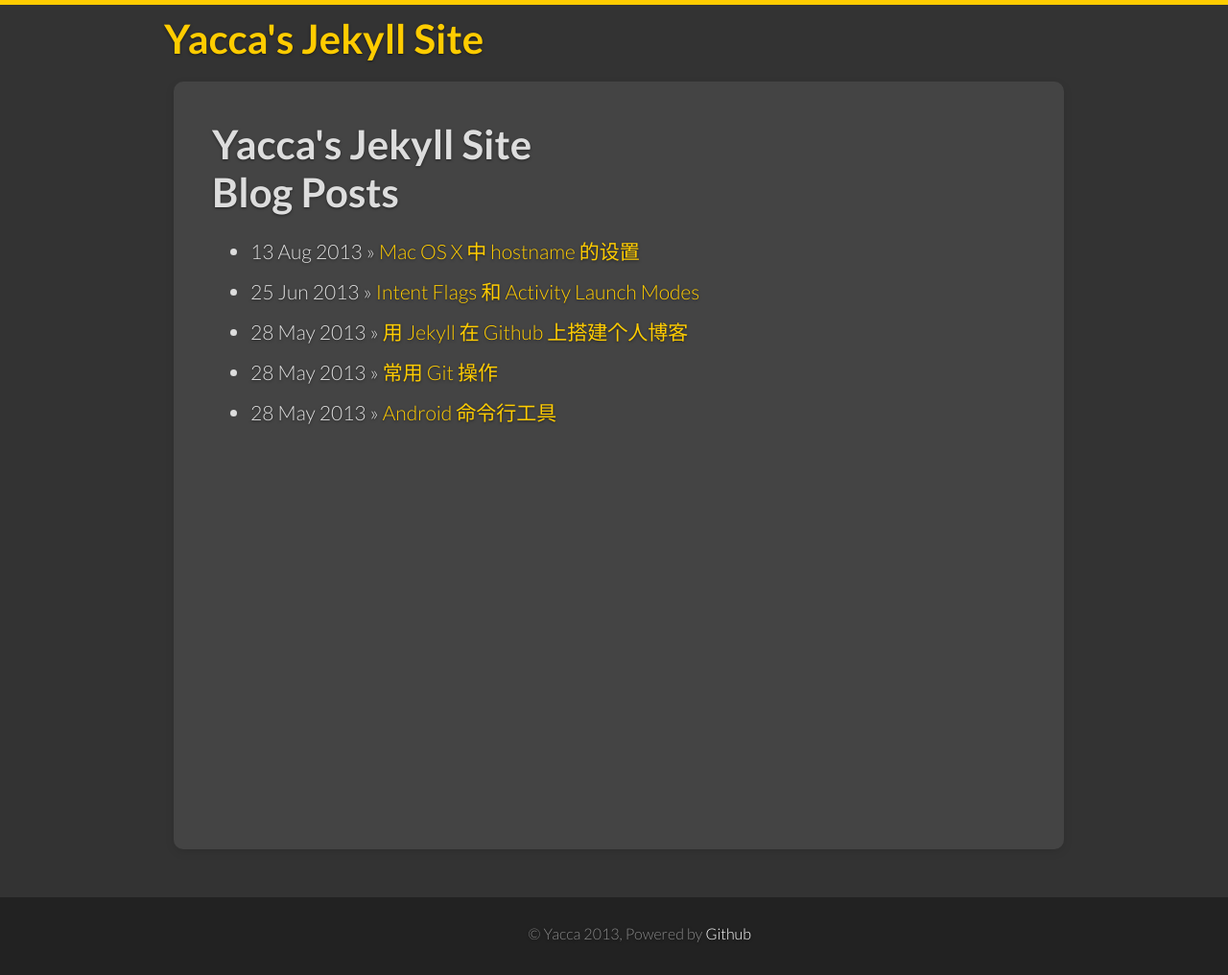
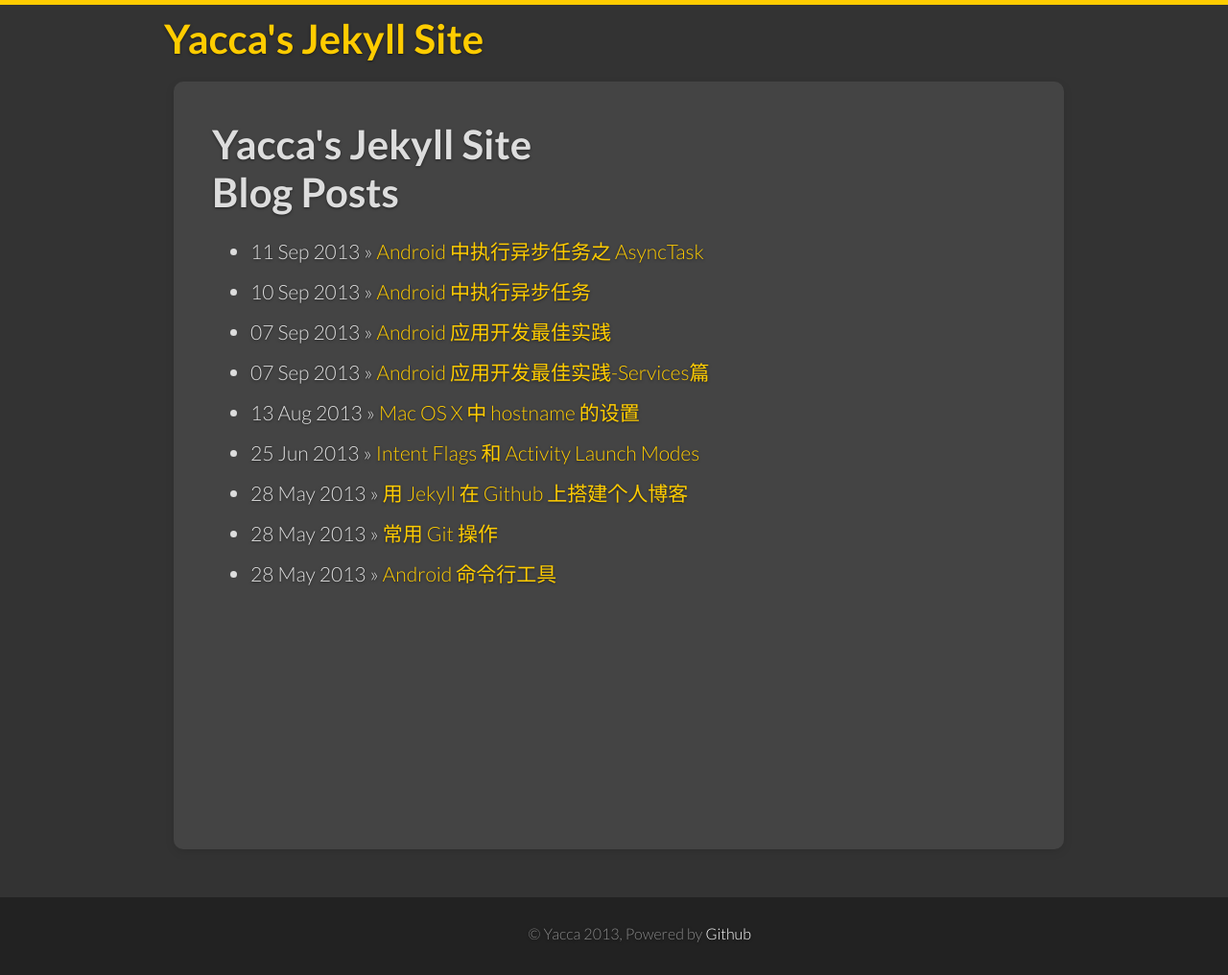
Before and after one commit to yacca/yacca.github.io, a Jekyll site: the page built from index.html, in a window 1280 px wide. Shown: the whole page at 96% size. Built offline with Jekyll 4.4.1, drawn with Linux system fonts in a browser that asks for light colours; some web fonts are replaced; some of the changed lines change nothing that is shown.

Commit message:
add some android related posts

```diff
--- /dev/null
+++ b/_posts/2013-09-07-best-practices-android-services.md
@@ -0,0 +1,10 @@
+---
+layout: post
+title: Android 应用开发最佳实践-Services篇
+---
+
++ 应该在 Activity 的 onStart() 和 onStop() 中对 Service 进行 binding 和 unbinding
+
++ 多数情况下，我们只需要在相同的进程中使用 Service 即 local service，而这种情况下和 bound service 通信只要扩展 Binder class。所以扩展 Binder class 是最常用的方式。
+
++ 当需要在单独进程中运行 Service 时，优先选用 Messenger 的方式和 bound service 通信，只有在需要多线程的时候才需要使用 AIDL 的方式。（实际上 Messenger 的底层也利用了 AIDL，但是它将所有请求都放到消息队列里了，避免了多线程，因此比 AIDL 更简单）
--- /dev/null
+++ b/_posts/2013-09-07-best-practices-android.md
@@ -0,0 +1,17 @@
+---
+layout: post
+title: Android 应用开发最佳实践
+---
+
+## FAQ
+1.  这些最佳实践是从哪里来的？
+> 几乎都直接来源于 Android 官方开发文档，这部分自然更权威些。还有少量条目来源于经验总结和对平台的研究。
+
+2.  那为什么还要写这样的最佳实践呢？
+> 开发文档并没有被多数开发者仔细阅读，尤其是包含在其中的关于最佳实践的内容。
+
+3.  为什么开发文档没有被多数开发者仔细阅读？
+> * 对于刚接触 Android 应用开发的人来说，往往只想从其中了解 Android 简单的介绍。然后就开始实践，这时主要参考的是实例，而不是开发文档。
+> * 对于做过几个 Android 应用的“有经验”的开发者来说，往往在通过实践熟悉了 Android 开发之后就没有兴趣再回头去看开发文档。
+
+最佳实践确实是有些经验的开发者比较关心的内容，这里列出最佳实践算是 highlight 出开发文档中的内容。
--- /dev/null
+++ b/_posts/2013-09-10-android-async-tasks.md
@@ -0,0 +1,77 @@
+---
+layout: post
+title: Android 中执行异步任务
+---
+
+
+## 结论
+
+由于人往往容易浮躁，那就先写结论。
+
+
+### 最概括的结论
++ 将一切（可能）耗时的操作都在非主（UI）线程中异步执行;
++ 尽可能以单线程来执行异步任务以简化实现。
+
+
+### 具体的结论
+
+耗时操作分为
++ IO（常见，如数据库，网络）
++ CPU（不常见，耗时的运算）
+
+异步执行任务的解决方案
++ AsyncTask
++ CursorLoader
++ AsyncQueryHandler
++ IntentService
++ 自定义 worker Thread
+
+异步执行任务的 Best Practices
++ 对于数据库的访问（以 ContentProvider 的方式）应该使用 CursorLoader 和 AsyncQueryHandler 来异步执行
++ 对于其他需要伴随用户交互界面的耗时操作通常使用 AsyncTask 来异步执行
++ 对于需要在没有用户交互界面的时候进行的耗时操作可以使用 IntentService
++ 在以上方法都不能满足需求的情况下才考虑用自定义的 Thread 来异步执行任务
+
+
+### 结论背后的细节
+
+异步执行任务方案的细节统计
+
+<table>
+    <tr>
+        <th>Solution</th>
+        <th>Threading</th>
+        <th>Thread Name</th>
+        <th>Cancel Before Start</th>
+        <th>Cancel In Progress</th>
+    </tr>
+    <tr>
+        <td>AsyncTask</td>
+        <td>Single (default)</td>
+        <td>AsyncTask # (1, 2, 3...)</td>
+        <td>true</td>
+        <td>true</td>
+    </tr>
+    <tr>
+        <td>CursorLoader</td>
+        <td>Multiple</td>
+        <td>AsyncTask # (1, 2, 3...)</td>
+        <td>true</td>
+        <td>true</td>
+    </tr>
+    <tr>
+        <td>AsyncQueryHandler</td>
+        <td>Single</td>
+        <td>AsyncQueryHandler</td>
+        <td>true</td>
+        <td>false</td>
+    </tr>
+    <tr>
+        <td>IntentService</td>
+        <td>Single (for each service)</td>
+        <td>IntentService["name"]</td>
+        <td>false</td>
+        <td>false</td>
+    </tr>
+</table>
--- /dev/null
+++ b/_posts/2013-09-11-android-asynctask.md
@@ -0,0 +1,82 @@
+---
+layout: post
+title: Android 中执行异步任务之 AsyncTask
+---
+
+
+## 特性
++ 从 Android API level 3 (Cupcake) 开始支持
++ API level 3 为单线程执行所有 AsyncTask，API level 4 (Donut) 至 API level 10 (Gingerbread) 为多线程，API level 11 (Honeycomb) 及以上默认单线程，可选多线程
++ 直接支持向主线程发布结果（包括进度）
++ 每个 AsyncTask 在开始前和运行中都可以被 cancel
++
+
+由于人往往容易浮躁，那就先写结论。
+
+
+### 最概括的结论
+将一切（可能）耗时的操作都在非主（UI）线程中异步执行;
+尽可能以单线程来执行异步任务以简化实现。
+
+
+### 具体的结论
+
+耗时操作分为
++ IO（常见，如数据库，网络）
++ CPU（不常见，耗时的运算）
+
+异步执行任务的解决方案
++ AsyncTask
++ CursorLoader
++ AsyncQueryHandler
++ IntentService
++ 自定义 worker Thread
+
+异步执行任务的 Best Practices
++ 对于数据库的访问（以 ContentProvider 的方式）应该使用 CursorLoader 和 AsyncQueryHandler 来异步执行
++ 对于其他需要伴随用户交互界面的耗时操作通常使用 AsyncTask 来异步执行
++ 对于需要在没有用户交互界面的时候进行的耗时操作可以使用 IntentService
++ 在以上方法都不能满足需求的情况下才考虑用自定义的 Thread 来异步执行任务
+
+
+### 结论背后的细节
+
+异步执行任务方案的细节统计
+
+<table>
+    <tr>
+        <th>Solution</th>
+        <th>Threading</th>
+        <th>Thread Name</th>
+        <th>Cancel Before Start</th>
+        <th>Cancel In Progress</th>
+    </tr>
+    <tr>
+        <td>AsyncTask</td>
+        <td>Single (default)</td>
+        <td>AsyncTask # (1, 2, 3...)</td>
+        <td>true</td>
+        <td>true</td>
+    </tr>
+    <tr>
+        <td>CursorLoader</td>
+        <td>Multiple</td>
+        <td>AsyncTask # (1, 2, 3...)</td>
+        <td>true</td>
+        <td>true</td>
+    </tr>
+    <tr>
+        <td>AsyncQueryHandler</td>
+        <td>Single</td>
+        <td>AsyncQueryHandler</td>
+        <td>true</td>
+        <td>false</td>
+    </tr>
+    <tr>
+        <td>IntentService</td>
+        <td>Single (for each service)</td>
+        <td>IntentService["name"]</td>
+        <td>false</td>
+        <td>false</td>
+    </tr>
+</table>
```
Also changed, not shown: _posts/2013-05-28-git-usage.md (+2 -2 lines).
